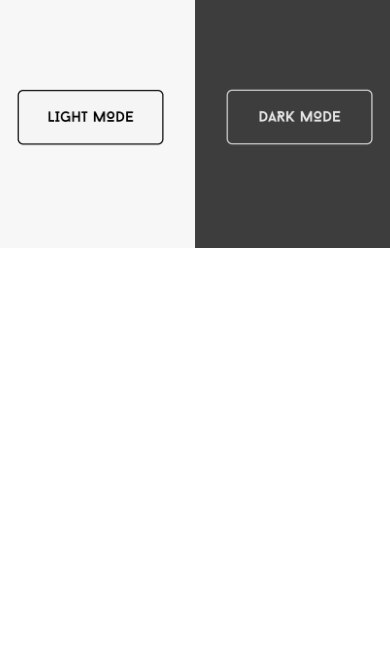
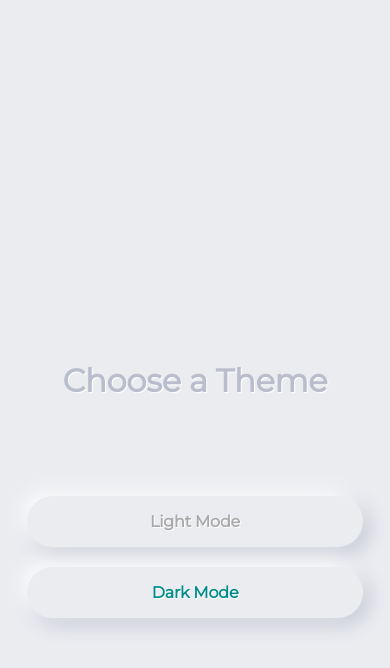
Before and after one commit to vvilliam5/vvilliam5.github.io, a plain HTML site: page index.html in a window 390 px wide. Drawn offline with nearby package versions, Linux system fonts and the light colour scheme.

Commit message:
Version 2 neumorphic design

```diff
--- a/assets/css/index.css
+++ b/assets/css/index.css
@@ -1,13 +1,113 @@
-.pic-container{
-    padding: 0px !important;
+@media only screen and (max-width: 500px) {
+  button{
+    width: 90% !important;
+  }
+}
+body, html {
+    background-color: #EBECF0;
+  }
+body{
+    padding-top: 300px;
 }
 
-.fix-width{
+  body, p, input, select, textarea, button {
+    font-family: 'Montserrat', sans-serif;
+    letter-spacing: -0.2px;
+    font-size: 16px;
+  }
+
+  div, p {
+    color: #BABECC;
+    text-shadow: 1px 1px 1px #FFF;
+  }
+
+  form {
+    padding: 16px;
+    width: 320px;
+    margin: 0 auto;
+  }
+
+  .segment {
+    padding: 32px 0;
+    text-align: center;
+  }
+
+  button, input {
+    border: 0;
+    outline: 0;
+    font-size: 16px;
+    border-radius: 320px;
+    padding: 16px;
+    background-color: #EBECF0;
+    text-shadow: 1px 1px 0 #FFF;
+  }
+
+  label {
+    display: block;
+    margin-bottom: 24px;
     width: 100%;
-}
+  }
 
-@media (max-width: 1100px){
-    .ui.reveal .hidden.content {
-        z-index: 10 !important;
-    }
-}
+  input {
+    margin-right: 8px;
+    box-shadow: inset 2px 2px 5px #BABECC, inset -5px -5px 10px #FFF;
+    width: 100%;
+    box-sizing: border-box;
+    transition: all 0.2s ease-in-out;
+    appearance: none;
+    -webkit-appearance: none;
+  }
+  input:focus {
+    box-shadow: inset 1px 1px 2px #BABECC, inset -1px -1px 2px #FFF;
+  }
+
+  button {
+    color: #61677C;
+    font-weight: bold;
+    box-shadow: -5px -5px 20px #FFF, 5px 5px 20px #BABECC;
+    transition: all 0.2s ease-in-out;
+    cursor: pointer;
+    font-weight: 600;
+  }
+  button:hover {
+    box-shadow: -2px -2px 5px #FFF, 2px 2px 5px #BABECC;
+  }
+  button:active {
+    box-shadow: inset 1px 1px 2px #BABECC, inset -1px -1px 2px #FFF;
+  }
+  button .icon {
+    margin-right: 8px;
+  }
+  button.unit {
+    border-radius: 8px;
+    line-height: 0;
+    width: 48px;
+    height: 48px;
+    display: inline-flex;
+    justify-content: center;
+    align-items: center;
+    margin: 0 8px;
+    font-size: 19.2px;
+  }
+  button.unit .icon {
+    margin-right: 0;
+  }
+  button.dark {
+    width: 30%;
+    color: darkcyan;
+    margin: 10px;
+  }
+  button.light {
+    width: 30%;
+    color: darkgray;
+    margin: 10px;
+  }
+  .input-group {
+    display: flex;
+    align-items: center;
+    justify-content: flex-start;
+  }
+  .input-group label {
+    margin: 0;
+    flex: 1;
+  }
--- a/index.html
+++ b/index.html
@@ -1,7 +1,8 @@
 <html>
 
 <head>
-    <link rel="stylesheet" href="https://cdnjs.cloudflare.com/ajax/libs/semantic-ui/2.4.1/semantic.min.css">
+    <meta content="width=device-width, initial-scale=1" name="viewport" />
+    <link href="https://fonts.googleapis.com/css?family=Montserrat&display=swap" rel="stylesheet">
     <link rel="stylesheet" type="text/css" href="assets/css/index.css">
     <title>
         Williams
@@ -10,31 +11,13 @@
 </head>
 
 <body>
-    <div class="ui two column grid">
-        <div class="column pic-container">
-            <div class="ui move down reveal">
-                <div class="visible content fix-width">
-                    <img src="assets/img/bg/hide.png" class="ui fluid image">
-                </div>
-                <div class="hidden content">
-                    <a href="https://vvilliam5.github.io/aboutme/" class="ui fluid image"><img
-                            src="assets/img/bg/lm.png"></a>
-                </div>
-            </div>
-        </div>
-        <div class="column pic-container">
-            <div class="ui move down reveal">
-                <div class="visible content fix-width">
-                    <img src="assets/img/bg/hide.png" class="ui fluid image">
-                </div>
-                <div class="hidden content">
-                    <a href="https://vvilliam5.github.io/aboutme-dark/" class="ui fluid image"><img
-                            src="assets/img/bg/dm.png"></a>
-                </div>
-            </div>
-        </div>
+    <div class="segment">
+        <h1>Choose a Theme</h1>
     </div>
-
+    <div class="segment">
+        <a href="https://vvilliam5.github.io/aboutme/"><button class="light" type="button">Light Mode</button></a>
+        <a href="https://vvilliam5.github.io/aboutme-dark/"><button class="dark" type="button">Dark Mode</button></a>
+    </div>
 </body>
 
 </html>
```
